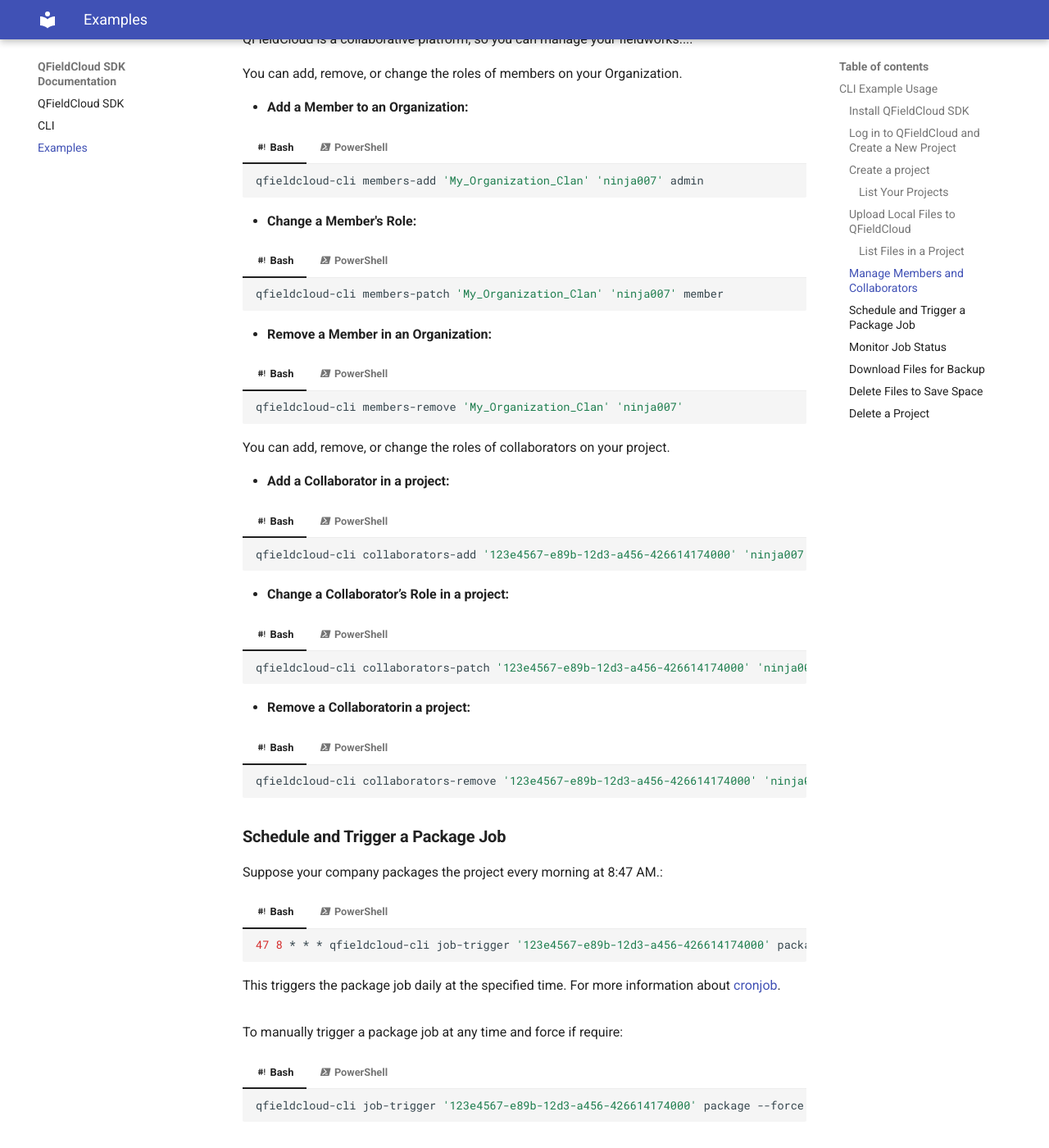
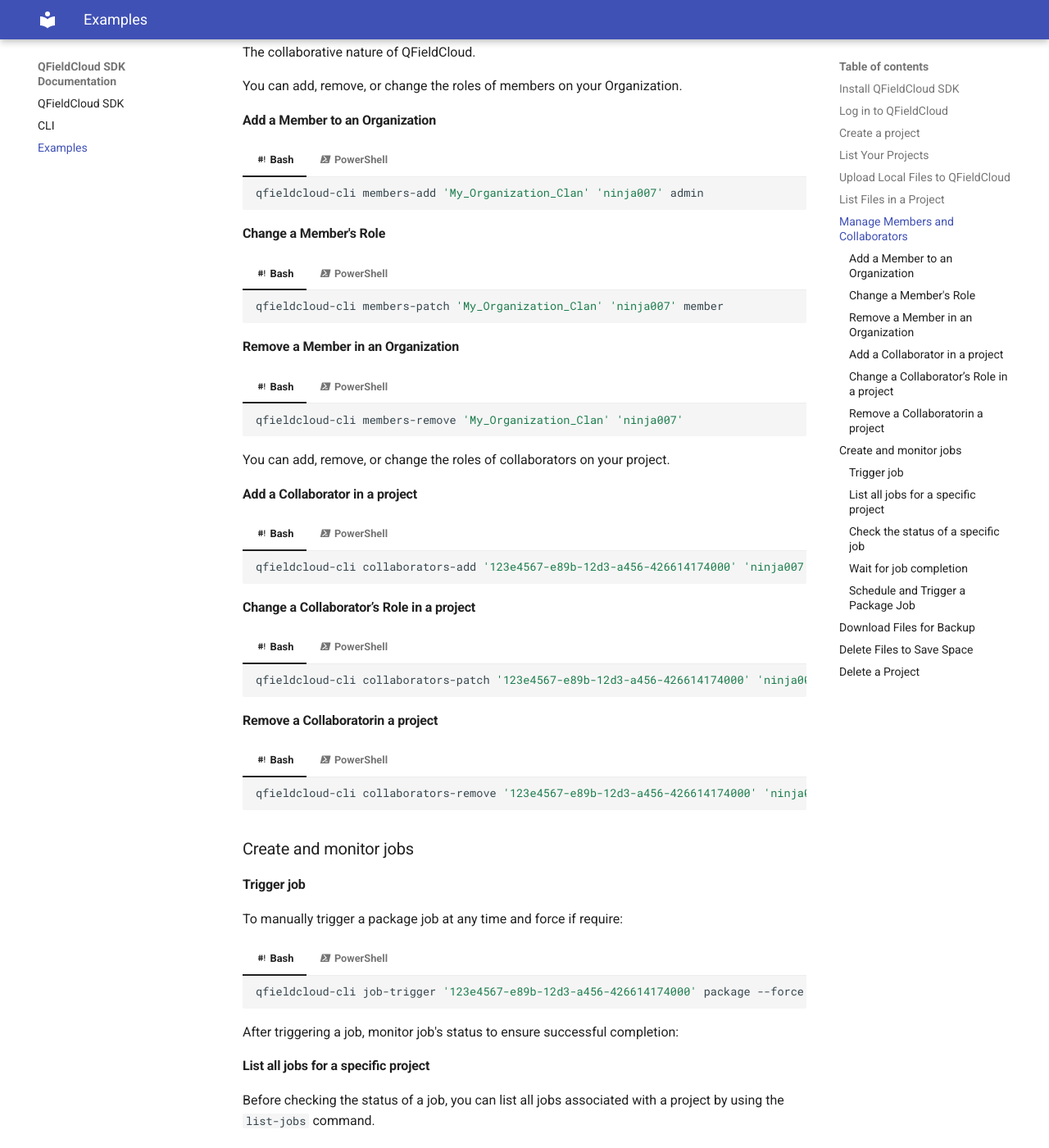
Before and after one commit to opengisch/qfieldcloud-sdk-python, an MkDocs documentation site: the page built from docs/docs/examples.md, in a window 1280 px wide and 1400 px high, scrolled down 2723 px. Shown: the whole window at 82% size. Built offline with MkDocs 1.6.1 and Material for MkDocs 9.7.7, drawn with Linux system fonts in a browser that asks for light colours; some of the changed text lies outside the part shown.

Commit message:
Update examples.md with some Markdown and heading fixes

````diff
--- a/docs/docs/examples.md
+++ b/docs/docs/examples.md
@@ -1,21 +1,22 @@
-# Real Use Case: Automating QFieldCloud Project Management
+# Automating QFieldCloud Project Management via the SDK
 
-## CLI Example Usage
+This document presents some of the common tasks solved by using QFieldCloud SDK.
+The examples are prepared for both **Bash** (Linux/macOS) and **PowerShell** (Windows).
 
-Here it is typical user story, for **Bash** (Linux/macOS) and **PowerShell** (Windows):
+### Install QFieldCloud SDK
 
-### **Install QFieldCloud SDK**
-
-To interact with the QFieldCloud API, start by installing the official QFieldCloud SDK. The installation command is the same for both Bash and PowerShell:
+To interact with the QFieldCloud API, start by installing the official QFieldCloud SDK.
+The installation command is the same for both Bash and PowerShell:
 
 ```shell
 pip install qfieldcloud-sdk
 ```
 
 Once installed, you're ready to manage your projects directly from the command line.
+
 > Note: All values are enclosed in quotes, with single quotes (`'`) recommended for Bash (_but not mandatory_) and double quotes (`"`) for PowerShell.
 
-### **Log in to QFieldCloud and Create a New Project**
+### Log in to QFieldCloud
 
 First, log in to your QFieldCloud account.
 
@@ -49,7 +50,8 @@
     $env:QFIELDCLOUD_TOKEN = "123abcXYZ987exampleToken"
     ```
 
-You may want to extract the session token directly from the JSON output of the `qfieldcloud-cli` login command. This is especially useful if you're automating tasks or chaining multiple commands.
+You may want to extract the session token directly from the JSON output of the `qfieldcloud-cli` login command.
+This is especially useful if you're automating tasks or chaining multiple commands.
 
 In this example, we'll use the `jq` tool to parse the JSON response and retrieve the session token.
 
@@ -79,7 +81,7 @@
     $env:QFIELDCLOUD_TOKEN = (qfieldcloud-cli --json login "ninjamaster" "secret_password123" | jq ".session_token")
     ```
 
-### **Create a project**
+### Create a project
 
 Create a project called `Tree_Survey` within your organization:
 
@@ -100,7 +102,7 @@
 
 If you forgot to copy your project ID, you can always check the list of all the projects on QFieldCloud.
 
-#### **List Your Projects**
+### List Your Projects
 
 To list all projects associated with your account:
 
@@ -130,7 +132,7 @@
     qfieldcloud-cli list-projects --include-public
     ```
 
-### **Upload Local Files to QFieldCloud**
+### Upload Local Files to QFieldCloud
 
 Prepare your local project files and upload them to QFieldCloud:
 
@@ -146,7 +148,8 @@
     qfieldcloud-cli upload-files "123e4567-e89b-12d3-a456-426614174000" "C:\Users\ninjamaster\QField\cloud\Tree_survey"
     ```
 
-You can also upload specific files by using the `--filter` option. For instance, to upload only `.gpkg` files:
+You can also upload specific files by using the `--filter` option.
+For instance, to upload only `.gpkg` files:
 
 === ":material-bash: Bash"
 
@@ -160,9 +163,9 @@
     qfieldcloud-cli upload-files "123e4567-e89b-12d3-a456-426614174000" "C:\Users\ninjamaster\QField\cloud\Tree_survey" --filter "*.gpkg"
     ```
 
-Now you can see your files on QFieldCloud...
+Now you can upload and check your files on QFieldCloud.
 
-#### **List Files in a Project**
+### List Files in a Project
 
 To view all files in a specific project:
 
@@ -178,13 +181,13 @@
     qfieldcloud-cli list-files "123e4567-e89b-12d3-a456-426614174000"
     ```
 
-### **Manage Members and Collaborators**
+### Manage Members and Collaborators
 
-QFieldCloud is a collaborative platform, so you can manage your fieldworks....
+The collaborative nature of QFieldCloud.
 
 You can add, remove, or change the roles of members on your Organization.
 
-- **Add a Member to an Organization:**
+#### Add a Member to an Organization
 
 === ":material-bash: Bash"
 
@@ -198,7 +201,7 @@
     qfieldcloud-cli members-add "My_Organization_Clan" "ninja007" admin
     ```
 
-- **Change a Member's Role:**
+#### Change a Member's Role
 
 === ":material-bash: Bash"
 
@@ -212,7 +215,7 @@
     qfieldcloud-cli members-patch "My_Organization_Clan" "ninja007" member
     ```
 
-- **Remove a Member in an Organization:**
+#### Remove a Member in an Organization
 
 === ":material-bash: Bash"
 
@@ -228,7 +231,7 @@
 
 You can add, remove, or change the roles of collaborators on your project.
 
-- **Add a Collaborator in a project:**
+#### Add a Collaborator in a project
 
 === ":material-bash: Bash"
 
@@ -242,7 +245,7 @@
     qfieldcloud-cli collaborators-add "123e4567-e89b-12d3-a456-426614174000" "ninja007" admin
     ```
 
-- **Change a Collaborator’s Role in a project:**
+#### Change a Collaborator’s Role in a project
 
 === ":material-bash: Bash"
 
@@ -256,7 +259,7 @@
     qfieldcloud-cli collaborators-patch "123e4567-e89b-12d3-a456-426614174000" "ninja001" editor
     ```
 
-- **Remove a Collaboratorin a project:**
+#### Remove a Collaboratorin a project
 
 === ":material-bash: Bash"
 
@@ -270,25 +273,9 @@
     qfieldcloud-cli collaborators-remove "123e4567-e89b-12d3-a456-426614174000" "ninja007"
     ```
 
-### **Schedule and Trigger a Package Job**
+### Create and monitor jobs
 
-Suppose your company packages the project every morning at 8:47 AM.:
-
-=== ":material-bash: Bash"
-
-    ```bash
-    47 8 * * * qfieldcloud-cli job-trigger '123e4567-e89b-12d3-a456-426614174000' package
-    ```
-
-    This triggers the package job daily at the specified time. For more information about [cronjob](https://crontab.guru/).
-
-=== ":material-powershell: PowerShell"
-
-    ```powershell
-    schtasks /create /tn "QFieldCloud Job Trigger" /tr "qfieldcloud-cli job-trigger '123e4567-e89b-12d3-a456-426614174000' package" /sc daily /st 08:47
-    ```
-
-    This triggers the package job daily at the specified time. For more information about [schtasks](https://learn.microsoft.com/en-us/windows-server/administration/windows-commands/schtasks).
+#### Trigger job
 
 To manually trigger a package job at any time and force if require:
 
@@ -324,7 +309,7 @@
    qfieldcloud-cli list-jobs "123e4567-e89b-12d3-a456-426614174000" --type package
    ```
 
-- **Check the status of a specific job**:
+#### Check the status of a specific job
 
 Once you have the job ID, you can check its status using the `job-status` command:
 
@@ -340,7 +325,7 @@
     qfieldcloud-cli job-status "321e4567-e89b-12d3-a456-426614174987"
     ```
 
-- **Continuously check job status until completion**:
+#### Wait for job completion
 
 To automate the process of checking a job's status until it is finished, you can use a loop that will keep checking the status until the job either succeeds or fails.
 
@@ -368,7 +353,30 @@
     Write-Host "Job finished with status: $JOB_STATUS"
     ```
 
-### **Download Files for Backup**
+#### Schedule and Trigger a Package Job
+
+A more advanced example where the trigger of the job is automated.
+
+Suppose your company packages the project every morning at 8:47 AM.:
+
+=== ":material-bash: Bash"
+
+    ```bash
+    47 8 * * * qfieldcloud-cli job-trigger '123e4567-e89b-12d3-a456-426614174000' package
+    ```
+
+    This triggers the package job daily at the specified time. For more information about [cronjob](https://crontab.guru/).
+
+=== ":material-powershell: PowerShell"
+
+    ```powershell
+    schtasks /create /tn "QFieldCloud Job Trigger" /tr "qfieldcloud-cli job-trigger '123e4567-e89b-12d3-a456-426614174000' package" /sc daily /st 08:47
+    ```
+
+    This triggers the package job daily at the specified time. For more information about [schtasks](https://learn.microsoft.com/en-us/windows-server/administration/windows-commands/schtasks).
+
+
+### Download Files for Backup
 
 Once the package job is complete, download the project files for backup. To download all files or filter specific ones (e.g., `.jpg` files):
 
@@ -398,7 +406,7 @@
     qfieldcloud-cli package-download "123e4567-e89b-12d3-a456-426614174000" "C:\Users\ninjamaster\backup_folder\DCIM\2024-11-10\" --force-download
     ```
 
-### **Delete Files to Save Space**
+### Delete Files to Save Space
 
 To free up storage on QFieldCloud, you can delete unnecessary files, such as `.jpg` files:
 
@@ -428,9 +436,7 @@
     qfieldcloud-cli delete-files "123e4567-e89b-12d3-a456-426614174000" "DCIM\tree-202411202334943.jpg"
     ```
 
-### **Delete a Project**
-
-Once you are done with a project, you can delete it...
+### Delete a Project
 
 To permanently delete a project (be cautious—this action cannot be undone):
 
````
Also changed, not shown: other parts of docs/docs/examples.md (+2 -4 lines).
